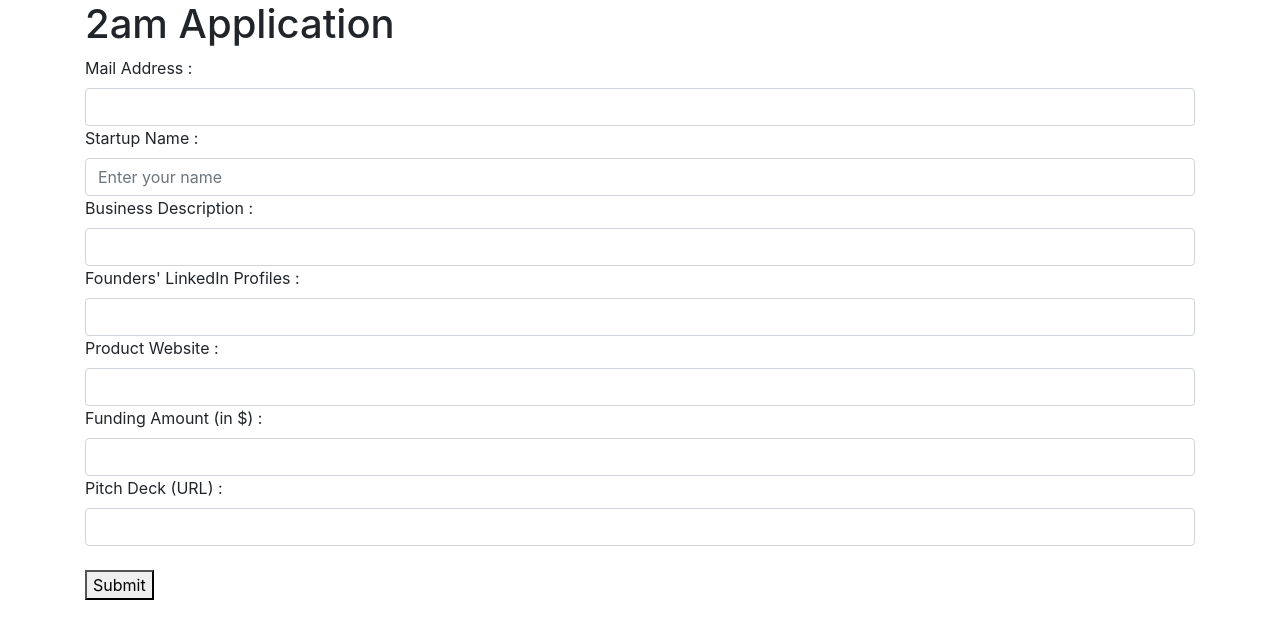
After one commit to Himanshu0721/Ten_Funding, a Django app: page /vc_application in a window 1280 px wide. The commit adds this page. Shown: the top 639 px of the page. Run offline with Django 5.2, Linux system fonts and the light colour scheme.

Commit message:
change backend commit

```diff
--- a/backend/main_project/tan/urls.py
+++ b/backend/main_project/tan/urls.py
@@ -11,5 +11,6 @@ urlpatterns = [
     path('launchpad', views.launchpads),
     path('tech_stack_waitlist', views.tech_stack_waitlists),
     path('next_india', views.next_india),
+    path('vc_application', views.vc_applications),
 
 ]
--- a/backend/main_project/tan/views.py
+++ b/backend/main_project/tan/views.py
@@ -60,7 +60,7 @@ def contact_form(request):
         return render(request, 'form_page.html', {'form': form})
 
 from django.shortcuts import render,redirect
-from .models import funding,india_vc,launchpad,spotlight,tech_stack_waitlist
+from .models import funding,india_vc,launchpad,spotlight,tech_stack_waitlist,vc_application
 from django.http import HttpResponseRedirect
 
 def form_view(request):
@@ -96,6 +96,7 @@ def india_vc_form(request):
         portfolio_count = request.POST['portfolio_count']
         portfolio_companies = request.POST['portfolio_companies']
         prefer_lead_rounds = request.POST['prefer_lead_rounds']
+
         stage_focus_pre_seed = request.POST['stage_focus_pre_seed']
         stage_focus_seed = request.POST['stage_focus_seed']
         stage_focus_series_a = request.POST['stage_focus_series_a']
@@ -135,29 +136,33 @@ def india_vc_form(request):
         poc_mail = request.POST['poc_mail']
         fund_overview = request.POST['fund_overview']
 
-        u=india_vc.objects.create(name=uname,firm_name=firm_name,email=uemail,founder_year=founder_year,ticket_size=ticket_size,current_fund_size=current_fund_size,aum=aum,
-                                  portfolio_count=portfolio_count,portfolio_companies=portfolio_companies,prefer_lead_rounds=prefer_lead_rounds,
-                                  stage_focus_pre_seed=stage_focus_pre_seed,stage_focus_seed=stage_focus_seed,stage_focus_series_a=stage_focus_series_a,
-                                  stage_focus_series_b=stage_focus_series_b,stage_focus_series_c=stage_focus_series_c,stage_focus_debt=stage_focus_debt,
-                                  sector_focus_ai_ml=sector_focus_ai_ml,sector_focus_ar_vr=sector_focus_ar_vr,sector_focus_agritech_food=sector_focus_agritech_food,
-                                  sector_focus_biotech_life_sciences=sector_focus_biotech_life_sciences,sector_focus_climate_sustainability=sector_focus_climate_sustainability,
-                                  sector_focus_consumer=sector_focus_consumer,sector_focus_crypto_blockchain=sector_focus_crypto_blockchain,sector_focus_deep_tech=sector_focus_deep_tech,
-                                  sector_focus_education=sector_focus_education,sector_focus_enterprise=sector_focus_enterprise,
-                                  sector_focus_media_entertainment=sector_focus_media_entertainment,sector_focus_fintech=sector_focus_fintech,
-                                  sector_focus_gaming=sector_focus_gaming,sector_focus_government_defence=sector_focus_government_defence,sector_focus_health_wellness=sector_focus_health_wellness,
-                                  sector_focus_healthcare_medtech=sector_focus_healthcare_medtech,sector_focus_industrial_iot_robotics=sector_focus_industrial_iot_robotics,
-                                  sector_focus_prop_tech_real_estate=sector_focus_prop_tech_real_estate,sector_focus_saas_devops_marketplace=sector_focus_saas_devops_marketplace,
-                                  sector_focus_supply_chain_logistics=sector_focus_supply_chain_logistics,sector_focus_travel_hospitality=sector_focus_travel_hospitality,
-                                  founder_preference_warm_intro=founder_preference_warm_intro,founder_preference_twitter_dm=founder_preference_twitter_dm,
-                                  founder_preference_linkedin=founder_preference_linkedin,founder_preference_investment_bankers=founder_preference_investment_bankers,
-                                  founder_preference_fund_application_form=founder_preference_fund_application_form,founder_preference_cold_mail=founder_preference_cold_mail,
-                                  founder_preference_other=founder_preference_other,founder_preference_other_name=founder_preference_other_name,
-                                  fund_application_form=fund_application_form,poc_mail=poc_mail,fund_overview=fund_overview
-                                )
-        u.save()
-        inserted_id = u.id
-        # print(inserted_id)
-        context['inserted_id'] = inserted_id
+        if stage_focus_pre_seed=="" or stage_focus_seed=="" or stage_focus_series_a=="" or stage_focus_series_b=="" or stage_focus_series_c=="" or stage_focus_debt=="" or sector_focus_ai_ml=="" or sector_focus_ar_vr=="" or sector_focus_agritech_food=="" or sector_focus_biotech_life_sciences=="" or sector_focus_climate_sustainability=="" or sector_focus_consumer=="" or sector_focus_crypto_blockchain=="" or sector_focus_deep_tech=="" or sector_focus_education=="" or sector_focus_enterprise=="" or sector_focus_media_entertainment=="" or sector_focus_fintech=="" or sector_focus_gaming=="" or sector_focus_government_defence=="" or sector_focus_health_wellness=="" or sector_focus_healthcare_medtech=="" or sector_focus_industrial_iot_robotics=="" or sector_focus_prop_tech_real_estate=="" or sector_focus_saas_devops_marketplace=="" or sector_focus_supply_chain_logistics=="" or sector_focus_travel_hospitality=="" or founder_preference_warm_intro=="" or founder_preference_twitter_dm=="" or founder_preference_linkedin=="" or founder_preference_investment_bankers=="" or founder_preference_fund_application_form=="" or founder_preference_cold_mail=="" or founder_preference_other=="" :
+            context['err_msg'] = "Fields cannot be empty"
+
+        else:
+
+            u=india_vc.objects.create(name=uname,firm_name=firm_name,email=uemail,founder_year=founder_year,ticket_size=ticket_size,current_fund_size=current_fund_size,aum=aum,
+                                    portfolio_count=portfolio_count,portfolio_companies=portfolio_companies,prefer_lead_rounds=prefer_lead_rounds,
+                                    stage_focus_pre_seed=stage_focus_pre_seed,stage_focus_seed=stage_focus_seed,stage_focus_series_a=stage_focus_series_a,
+                                    stage_focus_series_b=stage_focus_series_b,stage_focus_series_c=stage_focus_series_c,stage_focus_debt=stage_focus_debt,
+                                    sector_focus_ai_ml=sector_focus_ai_ml,sector_focus_ar_vr=sector_focus_ar_vr,sector_focus_agritech_food=sector_focus_agritech_food,
+                                    sector_focus_biotech_life_sciences=sector_focus_biotech_life_sciences,sector_focus_climate_sustainability=sector_focus_climate_sustainability,
+                                    sector_focus_consumer=sector_focus_consumer,sector_focus_crypto_blockchain=sector_focus_crypto_blockchain,sector_focus_deep_tech=sector_focus_deep_tech,
+                                    sector_focus_education=sector_focus_education,sector_focus_enterprise=sector_focus_enterprise,
+                                    sector_focus_media_entertainment=sector_focus_media_entertainment,sector_focus_fintech=sector_focus_fintech,
+                                    sector_focus_gaming=sector_focus_gaming,sector_focus_government_defence=sector_focus_government_defence,sector_focus_health_wellness=sector_focus_health_wellness,
+                                    sector_focus_healthcare_medtech=sector_focus_healthcare_medtech,sector_focus_industrial_iot_robotics=sector_focus_industrial_iot_robotics,
+                                    sector_focus_prop_tech_real_estate=sector_focus_prop_tech_real_estate,sector_focus_saas_devops_marketplace=sector_focus_saas_devops_marketplace,
+                                    sector_focus_supply_chain_logistics=sector_focus_supply_chain_logistics,sector_focus_travel_hospitality=sector_focus_travel_hospitality,
+                                    founder_preference_warm_intro=founder_preference_warm_intro,founder_preference_twitter_dm=founder_preference_twitter_dm,
+                                    founder_preference_linkedin=founder_preference_linkedin,founder_preference_investment_bankers=founder_preference_investment_bankers,
+                                    founder_preference_fund_application_form=founder_preference_fund_application_form,founder_preference_cold_mail=founder_preference_cold_mail,
+                                    founder_preference_other=founder_preference_other,founder_preference_other_name=founder_preference_other_name,
+                                    fund_application_form=fund_application_form,poc_mail=poc_mail,fund_overview=fund_overview
+                                    )
+            u.save()
+            inserted_id = u.id
+            context['inserted_id'] = inserted_id
         return render(request, 'next_india.html',context)
 
     else:
@@ -170,10 +175,14 @@ def spotlights(request):
         email = request.POST['email']
         company_name = request.POST['company_name']
 
-        spot=spotlight.objects.create(name=uname,email=email,company_name=company_name)
-        spot.save()
+        if uname=="" or email=="" or company_name=="" :
+            context['err_msg'] = "Fields cannot be empty"
 
-        context['success_msg']='Your Form is successfully submitted.'
+        else:
+            spot=spotlight.objects.create(name=uname,email=email,company_name=company_name)
+            spot.save()
+
+            context['success_msg']='Your Form is successfully submitted.'
         return render(request, 'spotlight.html',context)
     else:
         return render(request, 'spotlight.html')
@@ -191,12 +200,16 @@ def launchpads(request):
         job_application_link = request.POST['job_application_link']
         interested_newsletter_story = request.POST['interested_newsletter_story']
 
-        launch=launchpad.objects.create(name=uname,firm_name=firm_name,mail=mail,role_name=role_name,role_type=role_type,role_location=role_location,about_job=about_job,
-                                        job_application_link=job_application_link,interested_newsletter_story=interested_newsletter_story
-                                        )
-        launch.save()
+        if uname=="" or firm_name=="" or mail=="" or role_name=="" or role_type=="" or role_location=="" or about_job=="" or job_application_link=="" or interested_newsletter_story=="":
+            context['err_msg'] = "Fields cannot be empty"
 
-        context['success_msg']='Your Form is successfully submitted.'
+        else:
+            launch=launchpad.objects.create(name=uname,firm_name=firm_name,mail=mail,role_name=role_name,role_type=role_type,role_location=role_location,about_job=about_job,
+                                            job_application_link=job_application_link,interested_newsletter_story=interested_newsletter_story
+                                            )
+            launch.save()
+
+            context['success_msg']='Your Form is successfully submitted.'
         return render(request, 'launchpad.html',context)
     else:
         return render(request, 'launchpad.html')
@@ -209,10 +222,14 @@ def tech_stack_waitlists(request):
         firm_name = request.POST['firm_name']
         interested_newsletter_story = request.POST['interested_newsletter_story']
 
-        tech_stack=tech_stack_waitlist.objects.create(name=uname,email=email,firm_name=firm_name,interested_newsletter_story=interested_newsletter_story)
-        tech_stack.save()
+        if uname=="" or email=="" or firm_name=="" or interested_newsletter_story=="":
+            context['err_msg'] = "Fields cannot be empty"
 
-        context['success_msg']='Your Form is successfully submitted.'
+        else:
+            tech_stack=tech_stack_waitlist.objects.create(name=uname,email=email,firm_name=firm_name,interested_newsletter_story=interested_newsletter_story)
+            tech_stack.save()
+
+            context['success_msg']='Your Form is successfully submitted.'
         return render(request, 'tech_stack_waitlist.html',context)
     else:
         return render(request, 'tech_stack_waitlist.html')
@@ -227,13 +244,42 @@ def next_india(request):
         other_remarks = request.POST['other_remarks']
         interested_newsletter = request.POST['interested_newsletter']
 
-        ind=india_vc.objects.filter(id=inserted_id).update(investment_process=investment_process,turn_around_time=turn_around_time,fund_preferences=fund_preferences,
-                                                           other_remarks=other_remarks,interested_newsletter=interested_newsletter
-                                                           )
+        if investment_process=="" or turn_around_time=="" or fund_preferences=="" or other_remarks=="" or interested_newsletter=="":
+            context['err_msg'] = "Fields cannot be empty"
+
+        else:
+            ind=india_vc.objects.filter(id=inserted_id).update(investment_process=investment_process,turn_around_time=turn_around_time,fund_preferences=fund_preferences,
+                                                            other_remarks=other_remarks,interested_newsletter=interested_newsletter
+                                                            )
 
 
 
-        context['success_msg']='Your Form is successfully submitted.'
+            context['success_msg']='Your Form is successfully submitted.'
         return render(request, 'india_vc_form.html',context)
     else:
         return render(request, 'next_india.html')
+
+def vc_applications(request):
+    context = {}
+    if request.method == "POST":
+        mail_address = request.POST['mail_address']
+        start_up_name = request.POST['start_up_name']
+        business_description = request.POST['business_description']
+        founders_linkedin_profiles = request.POST['founders_linkedin_profiles']
+        product_website = request.POST['product_website']
+        funding_amount = request.POST['funding_amount']
+        pitch_deck = request.POST['pitch_deck']
+
+        if mail_address=="" or start_up_name=="" or business_description=="" or founders_linkedin_profiles=="" or product_website=="" or funding_amount=="" or pitch_deck=="":
+            context['err_msg'] = "Fields cannot be empty"
+
+        else:
+            vc=vc_application.objects.create(mail_address=mail_address,start_up_name=start_up_name,business_description=business_description,
+                                                 founders_linkedin_profiles=founders_linkedin_profiles,product_website=product_website,
+                                                 funding_amount=funding_amount,pitch_deck=pitch_deck)
+            vc.save()
+
+            context['success_msg']='Your Form is successfully submitted.'
+        return render(request, 'vc_application.html',context)
+    else:
+        return render(request, 'vc_application.html')
--- /dev/null
+++ b/backend/main_project/templates/vc_application.html
@@ -0,0 +1,49 @@
+<!DOCTYPE html>
+<html lang="en">
+<head>
+    <meta charset="UTF-8">
+    <meta name="viewport" content="width=device-width, initial-scale=1.0">
+    <title>2am Application</title>
+    <link rel="stylesheet" href="https://cdn.jsdelivr.net/npm/bootstrap@4.1.3/dist/css/bootstrap.min.css">
+</head>
+<body>
+
+  <div class="container">
+    <h1>2am Application</h1>
+    <form method="post" action="/vc_application">
+        {% if err_msg %}
+            <div id="alerts" class="alert alert-danger" role="alert">{{err_msg}}</div>
+        {% endif %}
+        {% if success_msg %}
+            <div id="alerts" class="alert alert-success" role="alert">{{success_msg}}</div>
+        {% endif %}
+        {% csrf_token %}
+
+      <label for="email">Mail Address :</label>
+      <input class="form-control" type="email" id="email" name="mail_address"   required>
+
+      <label for="name">Startup Name :</label>
+      <input class="form-control" type="text" id="name" name="start_up_name" placeholder="Enter your name" required>
+
+      <label for="firm-name">Business Description :</label>
+      <input class="form-control" type="text" id="firm-name" name="business_description"   required>
+
+      <label for="founders_linkedin_profiles">Founders' LinkedIn Profiles :</label>
+      <input class="form-control" type="text" id="founders_linkedin_profiles" name="founders_linkedin_profiles"   required>
+
+      <label for="product_website">Product Website :</label>
+      <input class="form-control" type="text" id="product_website" name="product_website"   required>
+
+      <label for="funding_amount">Funding Amount (in $) :</label>
+      <input class="form-control" type="number" id="funding_amount" name="funding_amount"   required>
+
+      <label for="pitch_deck">Pitch Deck (URL) :</label>
+      <input class="form-control" type="text" id="pitch_deck" name="pitch_deck"   required>
+
+      <br>
+      <button type="submit">Submit</button>
+    </form>
+  </div>
+
+</body>
+</html>
```
Also changed, not shown: backend/main_project/tan/models.py (+9 -0 lines), backend/main_project/templates/india_vc_form.html (+15 -13 lines), backend/main_project/templates/launchpad.html (+6 -4 lines), backend/main_project/templates/next_india.html (+6 -4 lines), backend/main_project/templates/spotlight.html (+6 -4 lines), backend/main_project/templates/tech_stack_waitlist.html (+6 -4 lines), backend/main_project/tan/migrations/0005_vc_application.py (added).
